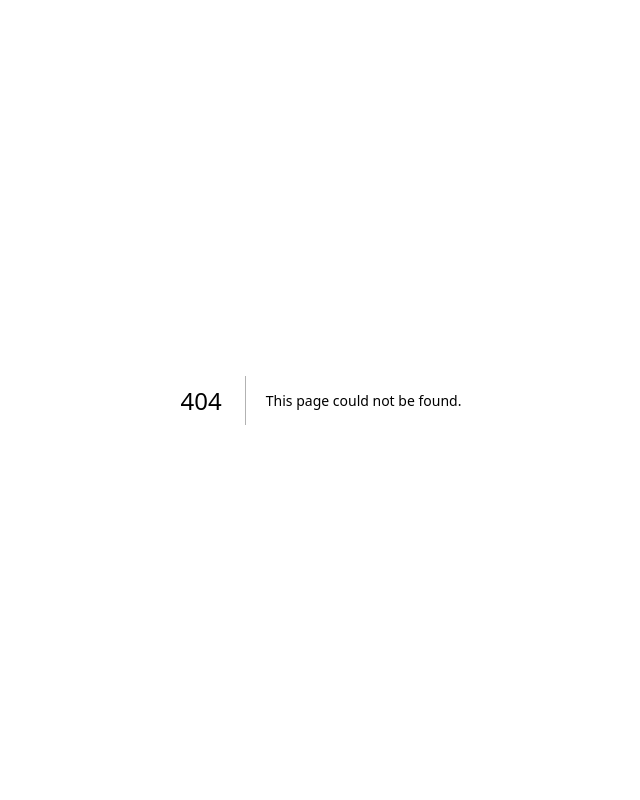
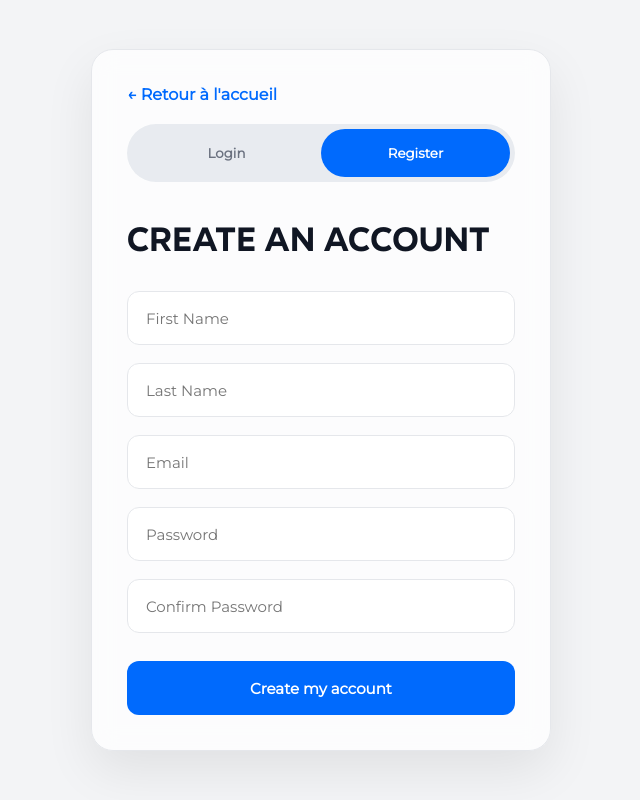
Before and after one commit to Arthur640-ctrl/Boty, a Next.js app in the folder front/: page /auth in a window 1280 px wide. Before the commit this address had no page. Shown: the whole page, without its empty margins (319-959 px from the left). Built offline with nearby package versions, Linux system fonts and the light colour scheme.

Commit message:
Add auth page with loader

```diff
--- /dev/null
+++ b/front/src/app/auth/auth.module.css
@@ -0,0 +1,136 @@
+.page {
+  min-height: 100vh;
+  background: var(--background-1);
+  display: flex;
+  justify-content: center;
+  align-items: center;
+  padding: 40px;
+}
+
+.card {
+  width: 100%;
+  max-width: 460px;
+  background: rgba(255,255,255,0.75);
+  backdrop-filter: blur(12px);
+  border: 1px solid var(--border);
+  border-radius: 22px;
+  padding: 35px;
+  box-shadow: 0 20px 50px rgba(0,0,0,.08);
+}
+
+.backButton {
+  display: inline-flex;
+  align-items: center;
+  gap: 8px;
+  margin-bottom: 20px;
+  color: var(--primary);
+  font-family: "font-2";
+  font-weight: 600;
+  text-decoration: none;
+  transition: 0.2s ease;
+}
+
+.backButton:hover {
+  opacity: 0.8;
+}
+
+.switch {
+  position: relative;
+  display: flex;
+  background: #e8ebf0;
+  border-radius: 999px;
+  padding: 5px;
+  margin-bottom: 35px;
+}
+
+.switch button {
+  flex: 1;
+  height: 48px;
+  border: none;
+  background: transparent;
+  font-family: "font-2";
+  font-weight: 700;
+  color: #6b7280;
+  cursor: pointer;
+  z-index: 2;
+  transition: .2s;
+}
+
+.active {
+  color: white !important;
+}
+
+.slider {
+  position: absolute;
+  top: 5px;
+  left: 5px;
+  width: calc(50% - 5px);
+  height: calc(100% - 10px);
+  background: var(--primary);
+  border-radius: 999px;
+  transition: .3s ease;
+}
+
+.right {
+  transform: translateX(100%);
+}
+
+.form {
+  display: flex;
+  flex-direction: column;
+  gap: 18px;
+}
+
+.form h1 {
+  font-family: "font-1";
+  font-size: 34px;
+  color: var(--dark-neutral);
+  margin-bottom: 10px;
+}
+
+.form input {
+  height: 54px;
+  border: 1px solid var(--border);
+  border-radius: 12px;
+  padding: 0 18px;
+  font-family: "font-2";
+  font-size: 15px;
+  background: white;
+  transition: .2s;
+}
+
+.form input:focus {
+  outline: none;
+  border-color: var(--primary);
+  box-shadow: 0 0 0 4px rgba(0,106,253,.12);
+}
+
+.submit {
+  margin-top: 10px;
+  height: 54px;
+  border: none;
+  border-radius: 12px;
+  background: var(--primary);
+  color: white;
+  font-family: "font-2";
+  font-size: 15px;
+  font-weight: 700;
+  cursor: pointer;
+  transition: .2s;
+}
+
+.submit:hover {
+  transform: translateY(-2px);
+  border-radius: 16px;
+}
+
+.loader {
+    position: absolute;
+    display: flex;
+    align-items: center;
+    justify-content: center;
+    z-index: 10;
+    backdrop-filter: blur(5px);
+    width: 100%;
+    height: 100vh;
+}
--- /dev/null
+++ b/front/src/app/auth/page.js
@@ -0,0 +1,89 @@
+"use client"
+
+import Link from "next/link"
+import { useState } from "react"
+import styles from "./auth.module.css"
+import Loader from "../components/Loader"
+
+export default function Auth() {
+  const [is_login, set_is_login] = useState(false)
+  const [is_loading, set_is_loading] = useState(false)
+
+  return (
+    <div className={styles.page}>
+
+        {is_loading && (
+            <div className={styles.loader}>
+                <Loader/>
+            </div>
+        )}
+
+        <div className={styles.card}>
+            <Link href="/" className={styles.backButton}>
+                ← Retour à l'accueil
+            </Link>
+
+            <div className={styles.switch}>
+                <div
+                    className={`${styles.slider} ${!is_login ? styles.right : ""}`}
+                />
+
+                <button
+                    className={is_login ? styles.active : ""}
+                    style={{ cursor: "not-allowed" }}
+                    onClick={() => set_is_login(true)}
+                    disabled
+                >
+                    Login
+                </button>
+
+                <button
+                    className={!is_login ? styles.active : ""}
+                    onClick={() => set_is_login(false)}
+                >
+                    Register
+                </button>
+            </div>
+
+            <div className={styles.form}>
+                <h1>{is_login ? "Welcome" : "Create an account"}</h1>
+
+                {!is_login && (
+                <>
+                    <input
+                        type="text"
+                        placeholder="First Name"
+                    />
+
+                    <input
+                        type="text"
+                        placeholder="Last Name"
+                    />
+                </>
+                )}
+
+                <input
+                    type="email"
+                    placeholder="Email"
+                />
+
+                <input
+                    type="password"
+                    placeholder="Password"
+                />
+
+                {!is_login && (
+                <input
+                    type="password"
+                    placeholder="Confirm Password"
+                />
+                )}
+
+                <button className={styles.submit}>
+                    {is_login ? "Login" : "Create my account"}
+                </button>
+            </div>
+        </div>
+    </div>
+  )
+}
--- a/front/src/app/components/Header.js
+++ b/front/src/app/components/Header.js
@@ -1,5 +1,6 @@
 import styles from "./Header.module.css";
 import Image from "next/image"
+import Link from "next/link";
 
 export default function Header() {
   return (
@@ -15,11 +16,11 @@ export default function Header() {
         </a>
         <div className={styles.nav}>
             <a href="#">Home</a>
-            <a href="">Features</a>
+            <a href="#paths">Features</a>
             <a href="">Pricing</a>
         </div>
         <div>
-            <button className={styles.btn_primary}>START NOW</button>
+            <Link className={styles.btn_primary} href="/auth">START NOW</Link>
         </div>
     </nav>
 
--- a/front/src/app/components/Header.module.css
+++ b/front/src/app/components/Header.module.css
@@ -45,8 +45,9 @@
     font-family: "font-1";
     border-radius: 5px;
     color: var(--background-1);
-    cursor: not-allowed;
+    cursor: pointer;
     transition: 0.1s;
+    text-decoration: none;
 }
 
 .btn_primary:hover {
--- /dev/null
+++ b/front/src/app/components/Loader.js
@@ -0,0 +1,20 @@
+import styles from "./Loader.module.css"
+
+export default function Loader() {
+    return (
+        <div className={styles.loader}>
+            <div className={styles.bar1}></div>
+            <div className={styles.bar2}></div>
+            <div className={styles.bar3}></div>
+            <div className={styles.bar4}></div>
+            <div className={styles.bar5}></div>
+            <div className={styles.bar6}></div>
+            <div className={styles.bar7}></div>
+            <div className={styles.bar8}></div>
+            <div className={styles.bar9}></div>
+            <div className={styles.bar10}></div>
+            <div className={styles.bar11}></div>
+            <div className={styles.bar12}></div>
+        </div>
+    )
+}
--- /dev/null
+++ b/front/src/app/components/Loader.module.css
@@ -0,0 +1,90 @@
+/* From Uiverse.io by david-mohseni */
+.loader {
+  position: relative;
+  width: 54px;
+  height: 54px;
+  border-radius: 10px;
+}
+
+.loader div {
+  width: 8%;
+  height: 24%;
+  background: rgb(128, 128, 128);
+  position: absolute;
+  left: 50%;
+  top: 30%;
+  opacity: 0;
+  border-radius: 50px;
+  box-shadow: 0 0 3px rgba(0,0,0,0.2);
+  animation: fade458 1s linear infinite;
+}
+
+@keyframes fade458 {
+  from {
+    opacity: 1;
+  }
+
+  to {
+    opacity: 0.25;
+  }
+}
+
+.loader .bar1 {
+  transform: rotate(0deg) translate(0, -130%);
+  animation-delay: 0s;
+}
+
+.loader .bar2 {
+  transform: rotate(30deg) translate(0, -130%);
+  animation-delay: -1.1s;
+}
+
+.loader .bar3 {
+  transform: rotate(60deg) translate(0, -130%);
+  animation-delay: -1s;
+}
+
+.loader .bar4 {
+  transform: rotate(90deg) translate(0, -130%);
+  animation-delay: -0.9s;
+}
+
+.loader .bar5 {
+  transform: rotate(120deg) translate(0, -130%);
+  animation-delay: -0.8s;
+}
+
+.loader .bar6 {
+  transform: rotate(150deg) translate(0, -130%);
+  animation-delay: -0.7s;
+}
+
+.loader .bar7 {
+  transform: rotate(180deg) translate(0, -130%);
+  animation-delay: -0.6s;
+}
+
+.loader .bar8 {
+  transform: rotate(210deg) translate(0, -130%);
+  animation-delay: -0.5s;
+}
+
+.loader .bar9 {
+  transform: rotate(240deg) translate(0, -130%);
+  animation-delay: -0.4s;
+}
+
+.loader .bar10 {
+  transform: rotate(270deg) translate(0, -130%);
+  animation-delay: -0.3s;
+}
+
+.loader .bar11 {
+  transform: rotate(300deg) translate(0, -130%);
+  animation-delay: -0.2s;
+}
+
+.loader .bar12 {
+  transform: rotate(330deg) translate(0, -130%);
+  animation-delay: -0.1s;
+}
```
Also changed, not shown: front/src/app/page.js (+5 -4 lines), front/src/app/page.module.css (+7 -4 lines).
